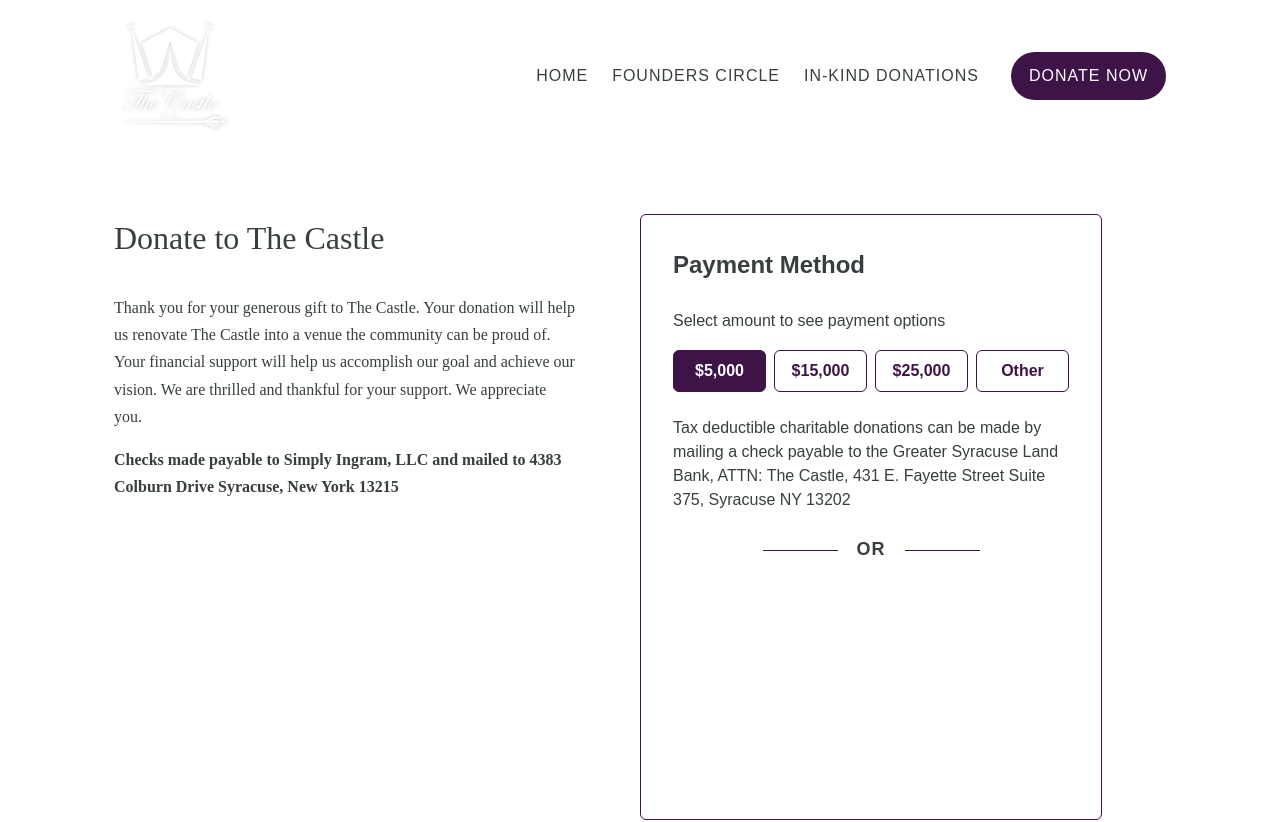
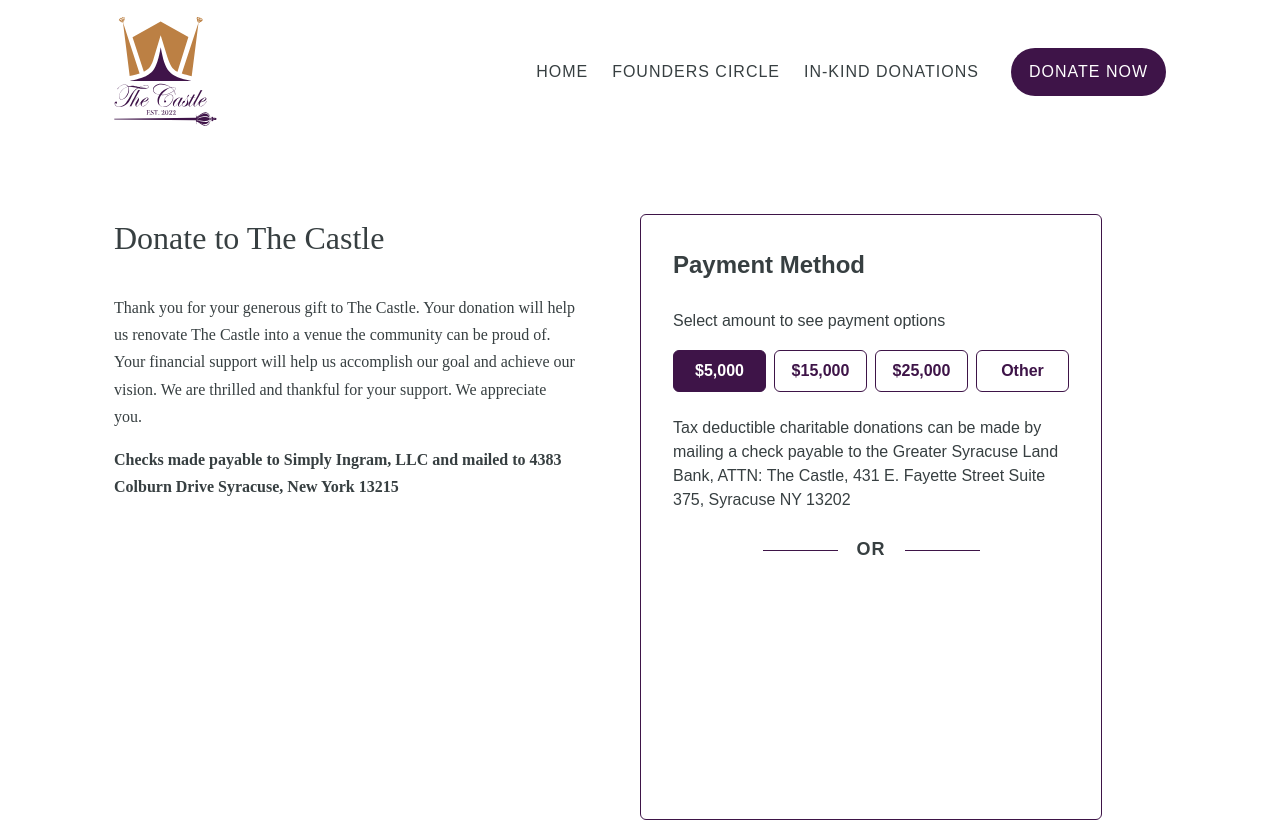
Before and after one commit to julianvazq/the-castle-next, a Next.js app: page /donate in a window 1280 px wide. Shown: the top 822 px of the page. Built offline with nearby package versions, Linux system fonts and the light colour scheme.

Commit message:
White logo / prevent layout shifting on page change

```diff
--- a/components/donate-page/AmountButtons/style.js
+++ b/components/donate-page/AmountButtons/style.js
@@ -26,7 +26,7 @@
 
 export const Form = styled.form`
     border: 1px solid var(--purple-4);
-    padding: 0.5rem 0.75rem;
+    padding: 0.25rem 0.75rem 0.5rem 0.75rem;
     margin-top: 1rem;
     border-radius: 6px;
 
@@ -51,7 +51,7 @@
     width: 100%;
     font-weight: 700;
     border-width: 0px;
-    padding: 0.25rem 0 0.5rem;
+    padding: 0.25rem 0 0;
     border: none;
     outline: none;
     color: var(--purple-4);
--- a/components/donate-page/PayPal/index.js
+++ b/components/donate-page/PayPal/index.js
@@ -15,6 +15,7 @@
     useEffect(() => {
         if (amount) {
             setShowError(false);
+            setPaymentHeight('200px');
         }
 
         setShowSpinner(true);
@@ -58,7 +59,7 @@
     };
 
     const onError = (err) => {
-        console.log('error', err);
+        console.log('payment error', err);
     };
 
     const onCancel = (data) => {
@@ -67,9 +68,9 @@
     };
 
     const onClick = ({ fundingSource }) => {
-        console.log('clicked');
         if (!amount) {
             setShowError(true);
+            setPaymentHeight('250px');
             return;
         }
 
--- a/components/donate-page/PayPal/style.js
+++ b/components/donate-page/PayPal/style.js
@@ -115,7 +115,7 @@
 `;
 
 export const Error = styled.p`
-    background: hsl(288deg 45% 36%);
+    background: hsl(288deg 39% 44%);
     color: var(--white);
     padding: 0.5rem 1rem;
     border-radius: 6px;
--- a/components/founders-circle-page/FoundersCircle/Levels/index.js
+++ b/components/founders-circle-page/FoundersCircle/Levels/index.js
@@ -28,7 +28,7 @@
                     </S.ListItem>
                 </S.List>
                 <S.DonorMin>Donor level minimum of 25K</S.DonorMin>
-                <Link href='/donate' passHref>
+                <Link href='/donate?level=the-castle' passHref>
                     <S.DonateLink>Donate Now</S.DonateLink>
                 </Link>
             </S.GridItem>
@@ -54,7 +54,7 @@
                     </S.ListItem>
                 </S.List>
                 <S.DonorMin>Donor level minimum of 15K</S.DonorMin>
-                <Link href='/donate' passHref>
+                <Link href='/donate?level=the-palace' passHref>
                     <S.DonateLink>Donate Now</S.DonateLink>
                 </Link>
             </S.GridItem>
@@ -71,7 +71,7 @@
                     </S.ListItem>
                 </S.List>
                 <S.DonorMin>Donor level minimum of 5K</S.DonorMin>
-                <Link href='/donate' passHref>
+                <Link href='/donate?level=the-chateau' passHref>
                     <S.DonateLink>Donate Now</S.DonateLink>
                 </Link>
             </S.GridItem>
--- a/components/shared/Hero/index.js
+++ b/components/shared/Hero/index.js
@@ -5,7 +5,7 @@
 const Hero = ({ title }) => {
     return (
         <S.Container>
-            <NavBar />
+            <NavBar withHeroImage />
             <S.TitleContainer>
                 <S.Title>{title}</S.Title>
                 <S.Decoration
--- a/components/shared/MobileNav/index.js
+++ b/components/shared/MobileNav/index.js
@@ -2,7 +2,7 @@
 import React, { useEffect, useState } from 'react';
 import * as S from './style';
 
-const MobileNav = () => {
+const MobileNav = ({ withHeroImage }) => {
     const [open, setOpen] = useState(false);
 
     useEffect(() => {
@@ -48,11 +48,19 @@
 
     return (
         <S.ClosedNav>
-            <Link href='/'>
-                <a>
-                    <S.Logo src='/assets/logo-white.svg' />
-                </a>
-            </Link>
+            {withHeroImage ? (
+                <Link href='/'>
+                    <a>
+                        <S.Logo src='/assets/logo-white.svg' />
+                    </a>
+                </Link>
+            ) : (
+                <Link href='/'>
+                    <a>
+                        <S.Logo src='/assets/logo.svg' />
+                    </a>
+                </Link>
+            )}
             <S.MenuButton onClick={() => setOpen(true)}>
                 <S.Burger />
             </S.MenuButton>
--- a/components/shared/NavBar/index.js
+++ b/components/shared/NavBar/index.js
@@ -4,21 +4,29 @@
 import MobileNav from '../MobileNav';
 import * as S from './style';
 
-const NavBar = () => {
+const NavBar = ({ withHeroImage }) => {
     const width = useViewportWidth();
 
-    if (width < 825) {
-        return <MobileNav />;
+    if (width && width < 825) {
+        return <MobileNav withHeroImage={withHeroImage} />;
     }
 
     return (
         <S.Nav>
             <S.InnerContainer>
-                <Link href='/'>
-                    <a>
-                        <S.Logo src='/assets/logo-white.svg' />
-                    </a>
-                </Link>
+                {withHeroImage ? (
+                    <Link href='/'>
+                        <a>
+                            <S.Logo src='/assets/logo-white.svg' />
+                        </a>
+                    </Link>
+                ) : (
+                    <Link href='/'>
+                        <a>
+                            <S.Logo src='/assets/logo.svg' />
+                        </a>
+                    </Link>
+                )}
                 <S.LinkContainer>
                     <S.RegularLinks>
                         <Link href='/'>
--- a/components/shared/NavBar/style.js
+++ b/components/shared/NavBar/style.js
@@ -21,7 +21,8 @@
 `;
 
 export const Logo = styled.img`
-    max-width: 120px;
+    width: 103px;
+    height: 111px;
 `;
 
 export const LinkContainer = styled.section`
```
Also changed, not shown: public/assets/logo-white.svg, public/assets/services/paving.jpg (renamed from public/assets/services/shutterstock_506444512.jpg).
